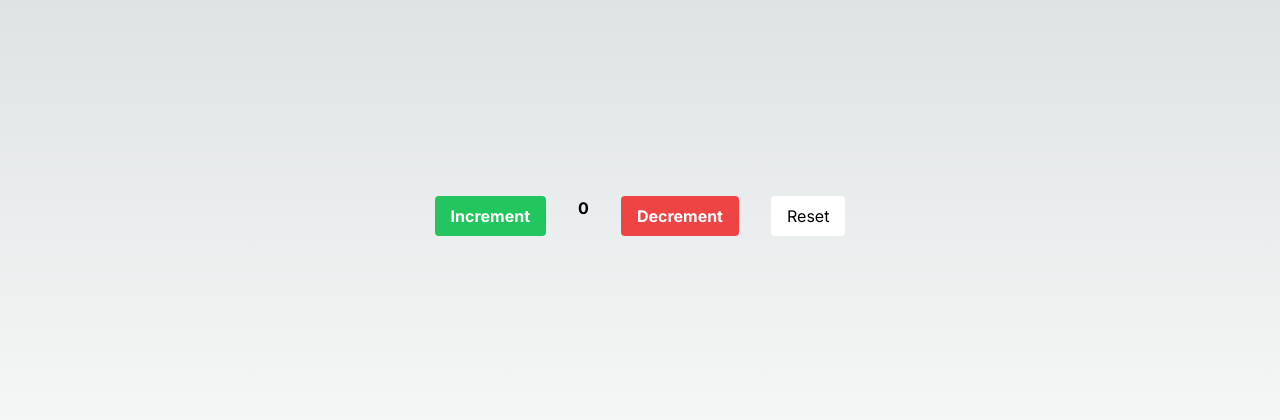
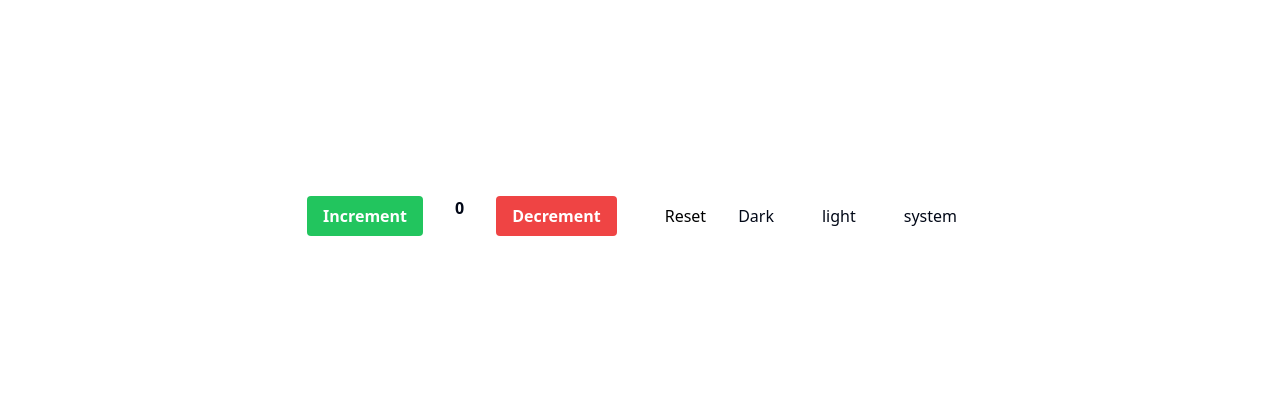
Before and after one commit to rakibtweets/GadgetArena, a Next.js app: page / in a window 1280 px wide. Shown: the part 184-604 px from the top of the page. Built offline with nearby package versions, Linux system fonts and the light colour scheme.

Commit message:
feat: Add theme provider

```diff
--- a/app/Providers.tsx
+++ b/app/Providers.tsx
@@ -3,7 +3,19 @@
 import React from 'react';
 import { store } from '@/redux/store';
 import { Provider } from 'react-redux';
+import { ThemeProvider } from '@/context/ThemeProvider';
 
 export function Providers({ children }: { children: React.ReactNode }) {
-  return <Provider store={store}>{children}</Provider>;
+  return (
+    <Provider store={store}>
+      <ThemeProvider
+        attribute="class"
+        defaultTheme="system"
+        enableSystem
+        disableTransitionOnChange
+      >
+        {children}
+      </ThemeProvider>
+    </Provider>
+  );
 }
--- a/app/globals.css
+++ b/app/globals.css
@@ -2,26 +2,75 @@
 @tailwind components;
 @tailwind utilities;
 
-:root {
-  --foreground-rgb: 0, 0, 0;
-  --background-start-rgb: 214, 219, 220;
-  --background-end-rgb: 255, 255, 255;
-}
+@layer base {
+  :root {
+    --background: 0 0% 100%;
+    --foreground: 222.2 84% 4.9%;
 
-@media (prefers-color-scheme: dark) {
-  :root {
-    --foreground-rgb: 255, 255, 255;
-    --background-start-rgb: 0, 0, 0;
-    --background-end-rgb: 0, 0, 0;
+    --card: 0 0% 100%;
+    --card-foreground: 222.2 84% 4.9%;
+
+    --popover: 0 0% 100%;
+    --popover-foreground: 222.2 84% 4.9%;
+
+    --primary: 222.2 47.4% 11.2%;
+    --primary-foreground: 210 40% 98%;
+
+    --secondary: 210 40% 96.1%;
+    --secondary-foreground: 222.2 47.4% 11.2%;
+
+    --muted: 210 40% 96.1%;
+    --muted-foreground: 215.4 16.3% 46.9%;
+
+    --accent: 210 40% 96.1%;
+    --accent-foreground: 222.2 47.4% 11.2%;
+
+    --destructive: 0 84.2% 60.2%;
+    --destructive-foreground: 210 40% 98%;
+
+    --border: 214.3 31.8% 91.4%;
+    --input: 214.3 31.8% 91.4%;
+    --ring: 222.2 84% 4.9%;
+
+    --radius: 0.5rem;
+  }
+
+  .dark {
+    --background: 222.2 84% 4.9%;
+    --foreground: 210 40% 98%;
+
+    --card: 222.2 84% 4.9%;
+    --card-foreground: 210 40% 98%;
+
+    --popover: 222.2 84% 4.9%;
+    --popover-foreground: 210 40% 98%;
+
+    --primary: 210 40% 98%;
+    --primary-foreground: 222.2 47.4% 11.2%;
+
+    --secondary: 217.2 32.6% 17.5%;
+    --secondary-foreground: 210 40% 98%;
+
+    --muted: 217.2 32.6% 17.5%;
+    --muted-foreground: 215 20.2% 65.1%;
+
+    --accent: 217.2 32.6% 17.5%;
+    --accent-foreground: 210 40% 98%;
+
+    --destructive: 0 62.8% 30.6%;
+    --destructive-foreground: 210 40% 98%;
+
+    --border: 217.2 32.6% 17.5%;
+    --input: 217.2 32.6% 17.5%;
+    --ring: 212.7 26.8% 83.9%;
   }
 }
 
-body {
-  color: rgb(var(--foreground-rgb));
-  background: linear-gradient(
-      to bottom,
-      transparent,
-      rgb(var(--background-end-rgb))
-    )
-    rgb(var(--background-start-rgb));
+@layer base {
+  * {
+    @apply border-border;
+  }
+  body {
+    @apply bg-background text-foreground;
+  }
 }
--- a/app/layout.tsx
+++ b/app/layout.tsx
@@ -1,10 +1,21 @@
+/* eslint-disable camelcase */
 import type { Metadata } from 'next';
-import { Inter } from 'next/font/google';
+import { Inter, Space_Grotesk } from 'next/font/google';
 import './globals.css';
 import React from 'react';
 import { Providers } from './Providers';
 
-const inter = Inter({ subsets: ['latin'] });
+const inter = Inter({
+  subsets: ['latin'],
+  weight: ['100', '200', '300', '400', '500', '600', '700', '800', '900'],
+  variable: '--font-inter'
+});
+
+const spaceGrotesk = Space_Grotesk({
+  subsets: ['latin'],
+  weight: ['300', '400', '500', '600', '700'],
+  variable: '--font-spaceGrotesk'
+});
 
 export const metadata: Metadata = {
   title: 'GadgetArena | A place to buy gadgets',
@@ -18,7 +29,7 @@
 }) {
   return (
     <html lang="en">
-      <body className={inter.className}>
+      <body className={`${inter.variable} ${spaceGrotesk.variable}`}>
         <Providers>{children}</Providers>
       </body>
     </html>
--- a/components/Counter/Counter.tsx
+++ b/components/Counter/Counter.tsx
@@ -5,10 +5,12 @@
   reset
 } from '@/redux/features/counter/counterSlice';
 import { useAppDispatch, useAppSelector } from '@/redux/hooks';
+import { useTheme } from 'next-themes';
 
 const Counter = () => {
   const count = useAppSelector((state) => state.counter.value);
   const dispatch = useAppDispatch();
+  const { setTheme } = useTheme();
   return (
     <div className="flex h-screen  items-center justify-center">
       <div className="flex gap-8">
@@ -35,6 +37,26 @@
           Reset
         </button>
       </div>
+      <div className="flex gap-4">
+        <button
+          onClick={() => setTheme('dark')}
+          className="bg-background px-4 py-2"
+        >
+          Dark
+        </button>
+        <button
+          onClick={() => setTheme('light')}
+          className="bg-background px-4 py-2"
+        >
+          light
+        </button>
+        <button
+          onClick={() => setTheme('system')}
+          className="bg-background px-4 py-2"
+        >
+          system
+        </button>
+      </div>
     </div>
   );
 };
--- /dev/null
+++ b/context/ThemeProvider.tsx
@@ -0,0 +1,9 @@
+'use client';
+
+import * as React from 'react';
+import { ThemeProvider as NextThemesProvider } from 'next-themes';
+import { type ThemeProviderProps } from 'next-themes/dist/types';
+
+export function ThemeProvider({ children, ...props }: ThemeProviderProps) {
+  return <NextThemesProvider {...props}>{children}</NextThemesProvider>;
+}
--- /dev/null
+++ b/lib/utils.ts
@@ -0,0 +1,6 @@
+import { type ClassValue, clsx } from "clsx"
+import { twMerge } from "tailwind-merge"
+
+export function cn(...inputs: ClassValue[]) {
+  return twMerge(clsx(inputs))
+}
--- a/tailwind.config.ts
+++ b/tailwind.config.ts
@@ -1,20 +1,76 @@
-import type { Config } from 'tailwindcss'
-
-const config: Config = {
+/** @type {import('tailwindcss').Config} */
+module.exports = {
+  darkMode: ['class'],
   content: [
-    './pages/**/*.{js,ts,jsx,tsx,mdx}',
-    './components/**/*.{js,ts,jsx,tsx,mdx}',
-    './app/**/*.{js,ts,jsx,tsx,mdx}',
+    './pages/**/*.{ts,tsx}',
+    './components/**/*.{ts,tsx}',
+    './app/**/*.{ts,tsx}',
+    './src/**/*.{ts,tsx}'
   ],
   theme: {
+    container: {
+      center: true,
+      padding: '2rem',
+      screens: {
+        '2xl': '1400px'
+      }
+    },
     extend: {
-      backgroundImage: {
-        'gradient-radial': 'radial-gradient(var(--tw-gradient-stops))',
-        'gradient-conic':
-          'conic-gradient(from 180deg at 50% 50%, var(--tw-gradient-stops))',
+      colors: {
+        border: 'hsl(var(--border))',
+        input: 'hsl(var(--input))',
+        ring: 'hsl(var(--ring))',
+        background: 'hsl(var(--background))',
+        foreground: 'hsl(var(--foreground))',
+        primary: {
+          DEFAULT: 'hsl(var(--primary))',
+          foreground: 'hsl(var(--primary-foreground))'
+        },
+        secondary: {
+          DEFAULT: 'hsl(var(--secondary))',
+          foreground: 'hsl(var(--secondary-foreground))'
+        },
+        destructive: {
+          DEFAULT: 'hsl(var(--destructive))',
+          foreground: 'hsl(var(--destructive-foreground))'
+        },
+        muted: {
+          DEFAULT: 'hsl(var(--muted))',
+          foreground: 'hsl(var(--muted-foreground))'
+        },
+        accent: {
+          DEFAULT: 'hsl(var(--accent))',
+          foreground: 'hsl(var(--accent-foreground))'
+        },
+        popover: {
+          DEFAULT: 'hsl(var(--popover))',
+          foreground: 'hsl(var(--popover-foreground))'
+        },
+        card: {
+          DEFAULT: 'hsl(var(--card))',
+          foreground: 'hsl(var(--card-foreground))'
+        }
       },
-    },
+      borderRadius: {
+        lg: 'var(--radius)',
+        md: 'calc(var(--radius) - 2px)',
+        sm: 'calc(var(--radius) - 4px)'
+      },
+      keyframes: {
+        'accordion-down': {
+          from: { height: 0 },
+          to: { height: 'var(--radix-accordion-content-height)' }
+        },
+        'accordion-up': {
+          from: { height: 'var(--radix-accordion-content-height)' },
+          to: { height: 0 }
+        }
+      },
+      animation: {
+        'accordion-down': 'accordion-down 0.2s ease-out',
+        'accordion-up': 'accordion-up 0.2s ease-out'
+      }
+    }
   },
-  plugins: [],
-}
-export default config
+  plugins: [require('tailwindcss-animate')]
+};
```
Also changed, not shown: package.json (+7 -1 lines), components.json (added), 1 other file (tests, documents, lock files or other folders).
